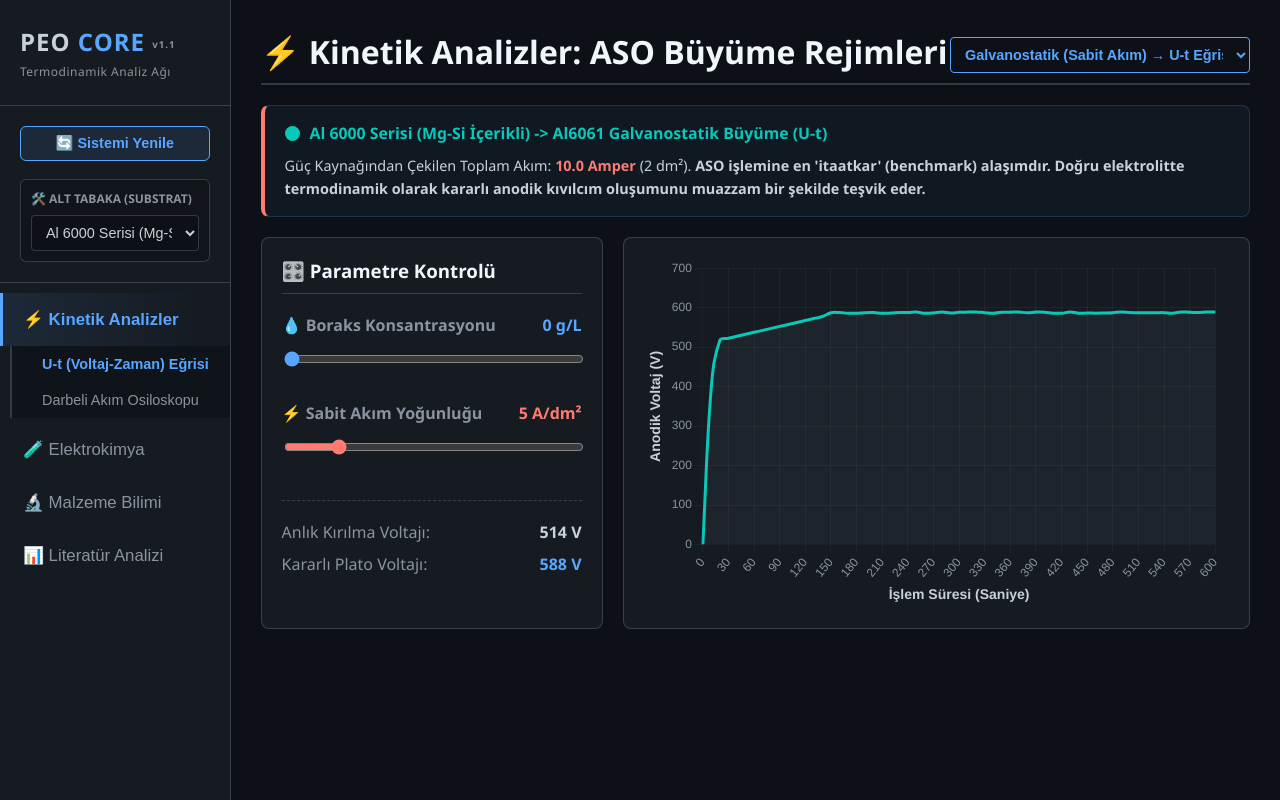
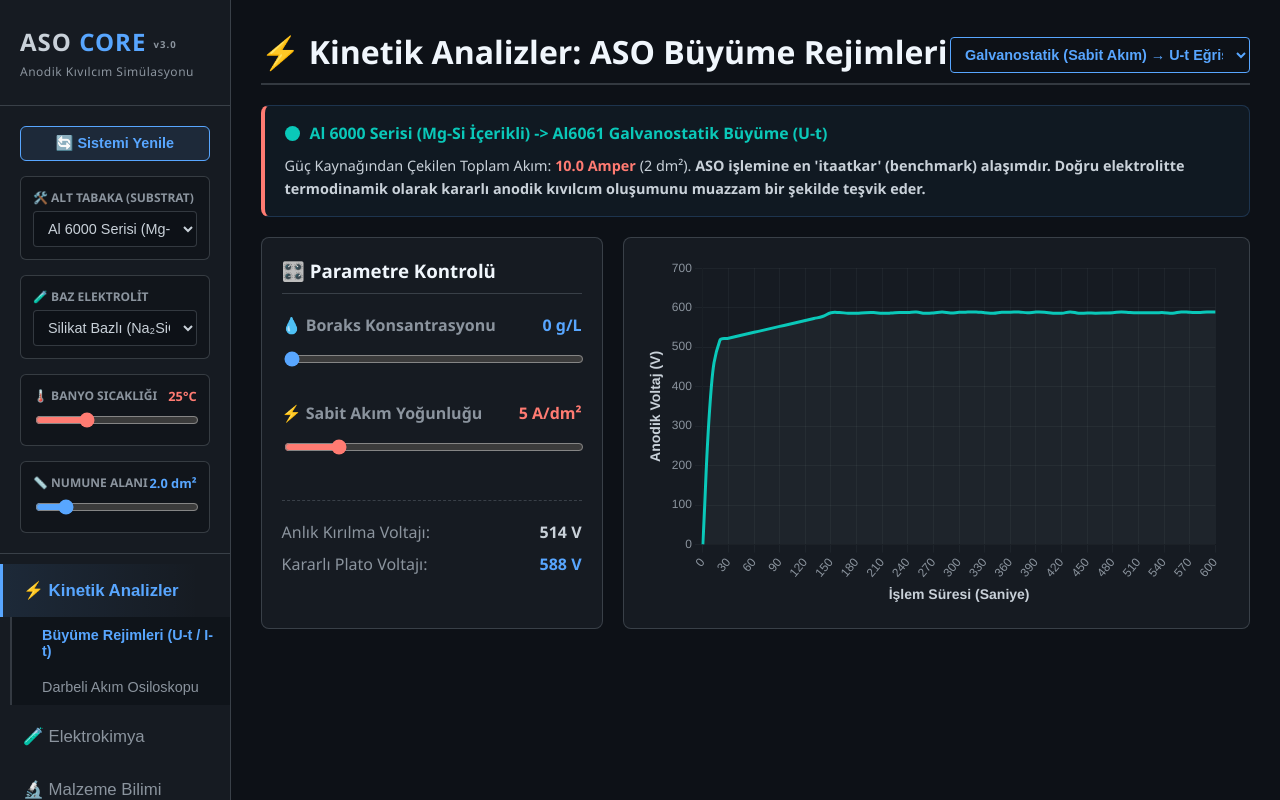
Before and after one commit to Vindicate35/asomaopeo, a plain HTML site: page index.html in a window 1280 px wide. Drawn offline with nearby package versions, Linux system fonts and the light colour scheme.

Commit message:
ASO Core v3.0

```diff
--- a/index.html
+++ b/index.html
@@ -4,93 +4,168 @@
 <head>
     <meta charset="UTF-8">
     <meta name="viewport" content="width=device-width, initial-scale=1.0">
-    <title>PEO Core - Yüzey Mühendisliği</title>
+    <title>ASO Core - Yüzey Mühendisliği</title>
     <link rel="icon" type="image/png" href="alümina.png">
     <script src="https://cdn.jsdelivr.net/npm/chart.js"></script>
     <style>
-        /* 🔬 BİLİMSEL LABORATUVAR RENK PALETİ (Alümina & Plazma Konsepti) */
         :root {
-            --bg-dark: #0d1117; /* Titanyum Mat Siyah/Gri (Derinlik) */
-            --bg-panel: #161b22; /* İkincil Panel Grisi */
-            --plasma-blue: #58a6ff; /* Dielektrik Kırılma / Plazma Mavisi */
-            --alumina-gray: #c9d1d9; /* Alümina / Metalik Beyaz */
-            --spark-orange: #ff7b72; /* Anodik Kıvılcım / Isı Turuncusu */
-            --text-main: #8b949e; /* Standart okuma metni */
-            --text-light: #f0f6fc; /* Başlıklar ve vurgular */
+            --bg-dark: #0d1117;
+            --bg-panel: #161b22;
+            --plasma-blue: #58a6ff;
+            --alumina-gray: #c9d1d9;
+            --spark-orange: #ff7b72;
+            --text-main: #8b949e;
+            --text-light: #f0f6fc;
             --border-color: rgba(139, 148, 158, 0.3);
         }
 
         body {
-            margin: 0; display: flex; min-height: 100vh;
+            margin: 0;
+            display: flex;
+            min-height: 100vh;
             font-family: 'Segoe UI', system-ui, sans-serif;
             background-color: var(--bg-dark);
             color: var(--text-main);
         }
 
-        #container-wrapper { display: flex; flex-direction: column; width: 100%; }
+        #container-wrapper {
+            display: flex;
+            flex-direction: column;
+            width: 100%;
+        }
 
-        /* 📌 SOL MENÜ (NAVBAR) */
         #sidebar {
-            width: 280px; height: 100vh; background: var(--bg-panel);
-            border-right: 1px solid var(--border-color); display: flex;
-            flex-direction: column; overflow-y: auto; scrollbar-width: thin;
+            width: 280px;
+            height: 100vh;
+            background: var(--bg-panel);
+            border-right: 1px solid var(--border-color);
+            display: flex;
+            flex-direction: column;
+            overflow-y: auto;
+            scrollbar-width: thin;
             scrollbar-color: var(--alumina-gray) var(--bg-dark);
         }
 
-        #app-content { flex: 1; padding: 30px; overflow-y: auto; position: relative; background: var(--bg-dark); }
+        #app-content {
+            flex: 1;
+            padding: 30px;
+            overflow-y: auto;
+            position: relative;
+            background: var(--bg-dark);
+        }
 
-        /* 🌟 BİLİMSEL BUTON EFEKTLERİ */
         .btn-refresh {
-            background: rgba(88, 166, 255, 0.1); color: var(--plasma-blue);
-            border: 1px solid var(--plasma-blue); padding: 8px 12px;
-            border-radius: 6px; cursor: pointer; font-size: 0.9em; font-weight: bold;
+            background: rgba(88, 166, 255, 0.1);
+            color: var(--plasma-blue);
+            border: 1px solid var(--plasma-blue);
+            padding: 8px 12px;
+            border-radius: 6px;
+            cursor: pointer;
+            font-size: 0.9em;
+            font-weight: bold;
             transition: all 0.2s ease-in-out;
         }
+
         .btn-refresh:hover {
-            background: rgba(88, 166, 255, 0.2); transform: translateY(-1px);
+            background: rgba(88, 166, 255, 0.2);
+            transform: translateY(-1px);
             box-shadow: 0 4px 12px rgba(88, 166, 255, 0.15);
         }
 
         .sci-select {
-            width: 100%; background: var(--bg-dark); color: var(--alumina-gray);
-            border: 1px solid var(--border-color); padding: 8px 10px; border-radius: 4px;
-            font-size: 0.9em; cursor: pointer; outline: none; transition: border-color 0.2s;
+            width: 100%;
+            background: var(--bg-dark);
+            color: var(--alumina-gray);
+            border: 1px solid var(--border-color);
+            padding: 8px 10px;
+            border-radius: 4px;
+            font-size: 0.9em;
+            cursor: pointer;
+            outline: none;
+            transition: border-color 0.2s;
         }
-        .sci-select:focus { border-color: var(--plasma-blue); }
 
-        /* ANA MENÜ BUTONLARI */
+        .sci-select:focus {
+            border-color: var(--plasma-blue);
+        }
+
         .menu-btn {
-            background: transparent; color: var(--text-main); border: none;
-            padding: 16px 20px; text-align: left; font-size: 1.05em; cursor: pointer;
-            border-left: 3px solid transparent; transition: all 0.2s ease;
+            background: transparent;
+            color: var(--text-main);
+            border: none;
+            padding: 16px 20px;
+            text-align: left;
+            font-size: 1.05em;
+            cursor: pointer;
+            border-left: 3px solid transparent;
+            transition: all 0.2s ease;
             font-weight: 500;
         }
-        .menu-btn:hover { background-color: rgba(201, 209, 217, 0.05); color: var(--alumina-gray); }
+
+        .menu-btn:hover {
+            background-color: rgba(201, 209, 217, 0.05);
+            color: var(--alumina-gray);
+        }
+
         .menu-btn.aktif {
-            border-left: 3px solid var(--plasma-blue); color: var(--plasma-blue);
+            border-left: 3px solid var(--plasma-blue);
+            color: var(--plasma-blue);
             background: linear-gradient(90deg, rgba(88, 166, 255, 0.1) 0%, transparent 100%);
             font-weight: bold;
         }
 
-        /* ALT MENÜ (AKORDEON) STİLLERİ */
         .alt-menu-kapsayici {
-            display: none; flex-direction: column; background-color: rgba(1, 4, 9, 0.3);
-            border-left: 2px solid var(--border-color); margin-left: 10px; margin-bottom: 5px;
+            display: none;
+            flex-direction: column;
+            background-color: rgba(1, 4, 9, 0.3);
+            border-left: 2px solid var(--border-color);
+            margin-left: 10px;
+            margin-bottom: 5px;
         }
-        .alt-menu-kapsayici.acik { display: flex !important; animation: fadein 0.2s ease; }
+
+        .alt-menu-kapsayici.acik {
+            display: flex !important;
+            animation: fadein 0.2s ease;
+        }
 
         .alt-btn {
-            background: transparent; color: var(--text-main); border: none;
-            padding: 10px 15px 10px 30px; text-align: left; font-size: 0.9em;
-            cursor: pointer; transition: all 0.2s ease;
+            background: transparent;
+            color: var(--text-main);
+            border: none;
+            padding: 10px 15px 10px 30px;
+            text-align: left;
+            font-size: 0.9em;
+            cursor: pointer;
+            transition: all 0.2s ease;
         }
-        .alt-btn:hover { color: var(--alumina-gray); background-color: rgba(201, 209, 217, 0.05); }
-        .alt-btn.aktif { color: var(--plasma-blue); font-weight: bold; }
 
-        /* Simülasyon Slider Stilleri */
-        .sim-label { display: flex; justify-content: space-between; margin-bottom: 5px; }
+        .alt-btn:hover {
+            color: var(--alumina-gray);
+            background-color: rgba(201, 209, 217, 0.05);
+        }
 
-        @keyframes fadein { from { opacity: 0; transform: translateY(-5px); } to { opacity: 1; transform: translateY(0); } }
+        .alt-btn.aktif {
+            color: var(--plasma-blue);
+            font-weight: bold;
+        }
+
+        .sim-label {
+            display: flex;
+            justify-content: space-between;
+            margin-bottom: 5px;
+        }
+
+        @keyframes fadein {
+            from {
+                opacity: 0;
+                transform: translateY(-5px);
+            }
+
+            to {
+                opacity: 1;
+                transform: translateY(0);
+            }
+        }
     </style>
 </head>
 
@@ -98,42 +173,96 @@
     <nav id="sidebar">
         <div style="padding: 25px 20px; border-bottom: 1px solid var(--border-color);">
             <h1 style="color: var(--alumina-gray); margin: 0; font-size: 1.5em; letter-spacing: 1px;">
-                PEO <span style="color: var(--plasma-blue);">CORE</span> <span style="font-size: 0.4em; color: var(--text-main); vertical-align: middle;">v1.1</span>
+                ASO <span style="color: var(--plasma-blue);">CORE</span> <span
+                    style="font-size: 0.4em; color: var(--text-main); vertical-align: middle;">v3.0</span>
             </h1>
-            <div style="color: var(--text-main); font-size: 0.75em; margin-top: 5px; letter-spacing: 0.5px;">Termodinamik Analiz Ağı</div>
+            <div style="color: var(--text-main); font-size: 0.75em; margin-top: 5px; letter-spacing: 0.5px;">Anodik
+                Kıvılcım Simülasyonu</div>
         </div>
 
-        <div style="padding: 20px; border-bottom: 1px solid var(--border-color); display: flex; flex-direction: column; gap: 8px;">
+        <div
+            style="padding: 20px; border-bottom: 1px solid var(--border-color); display: flex; flex-direction: column; gap: 15px;">
             <button class="btn-refresh" onclick="location.reload()">🔄 Sistemi Yenile</button>
-            <div style="margin-top: 10px; background: rgba(0,0,0,0.2); padding: 10px; border-radius: 6px; border: 1px solid var(--border-color);">
-                <label style="color: var(--text-main); font-size: 0.75em; text-transform: uppercase; margin-bottom: 8px; display: block; font-weight: bold;">🛠️ Alt Tabaka (Substrat)</label>
-                <select id="global-substrat" class="sci-select">
-                    <option value="Al6061">Alüminyum 6061</option>
-                    <option value="Ti6Al4V">Titanyum Gr5</option>
+
+            <div
+                style="background: rgba(0,0,0,0.2); padding: 12px; border-radius: 6px; border: 1px solid var(--border-color);">
+                <label
+                    style="color: var(--text-main); font-size: 0.75em; text-transform: uppercase; margin-bottom: 5px; display: block; font-weight: bold;">🛠️
+                    Alt Tabaka (Substrat)</label>
+                <select id="global-substrat" class="sci-select" onchange="AsoSimulasyon.secimDegisti()"></select>
+            </div>
+
+            <div
+                style="background: rgba(0,0,0,0.2); padding: 12px; border-radius: 6px; border: 1px solid var(--border-color);">
+                <label
+                    style="color: var(--text-main); font-size: 0.75em; text-transform: uppercase; margin-bottom: 5px; display: block; font-weight: bold;">🧪
+                    Baz Elektrolit</label>
+                <select id="global-elektrolit" class="sci-select" onchange="AsoSimulasyon.tetikleAktifHesaplama()">
+                    <option value="silikat">Silikat Bazlı (Na₂SiO₃)</option>
+                    <option value="fosfat">Fosfat Bazlı (Na₃PO₄)</option>
+                    <option value="aluminat">Alüminat Bazlı (NaAlO₂)</option>
+                    <option value="asidik" style="color:#d2a8ff; font-weight:bold;">Seyreltik Asidik (ASO Rejimi)
+                    </option>
                 </select>
+            </div>
+
+            <div
+                style="background: rgba(0,0,0,0.2); padding: 12px; border-radius: 6px; border: 1px solid var(--border-color);">
+                <div style="display:flex; justify-content:space-between; margin-bottom: 5px;">
+                    <label
+                        style="color: var(--text-main); font-size: 0.75em; text-transform: uppercase; font-weight: bold;">🌡️
+                        Banyo Sıcaklığı</label>
+                    <span id="gosterge-sicaklik"
+                        style="color:var(--spark-orange); font-size: 0.8em; font-weight:bold;">25°C</span>
+                </div>
+                <input type="range" id="global-sicaklik" min="10" max="60" step="1" value="25"
+                    style="width: 100%; accent-color: var(--spark-orange);"
+                    oninput="document.getElementById('gosterge-sicaklik').innerText = this.value + '°C'; AsoSimulasyon.tetikleAktifHesaplama()">
+            </div>
+
+            <div
+                style="background: rgba(0,0,0,0.2); padding: 12px; border-radius: 6px; border: 1px solid var(--border-color);">
+                <div style="display:flex; justify-content:space-between; margin-bottom: 5px;">
+                    <label
+                        style="color: var(--text-main); font-size: 0.75em; text-transform: uppercase; font-weight: bold;">📏
+                        Numune Alanı</label>
+                    <span id="gosterge-alan" style="color:var(--plasma-blue); font-size: 0.8em; font-weight:bold;">2.0
+                        dm²</span>
+                </div>
+                <input type="range" id="global-alan" min="0.5" max="10" step="0.5" value="2.0"
+                    style="width: 100%; accent-color: var(--plasma-blue);"
+                    oninput="document.getElementById('gosterge-alan').innerText = this.value + ' dm²'; AsoSimulasyon.tetikleAktifHesaplama()">
             </div>
         </div>
 
         <div id="menu-listeler" style="padding-top: 10px;">
-            <button class="menu-btn aktif" id="btn-kinetik" onclick="PeoSimulasyon.toggleMenu('menu-kinetik', 'btn-kinetik')">⚡ Kinetik Analizler</button>
+            <button class="menu-btn aktif" id="btn-kinetik"
+                onclick="AsoSimulasyon.toggleMenu('menu-kinetik', 'btn-kinetik')">⚡ Kinetik Analizler</button>
             <div id="menu-kinetik" class="alt-menu-kapsayici acik">
-                <button class="alt-btn" onclick="PeoSimulasyon.yukle(this, 'voltaj-zaman')">U-t (Voltaj-Zaman) Eğrisi</button>
-                <button class="alt-btn" onclick="PeoSimulasyon.yukle(this, 'osiloskop')">Darbeli Akım Osiloskopu</button>
+                <button class="alt-btn" onclick="AsoSimulasyon.yukle(this, 'voltaj-zaman')">Büyüme Rejimleri (U-t /
+                    I-t)</button>
+                <button class="alt-btn" onclick="AsoSimulasyon.yukle(this, 'osiloskop')">Darbeli Akım
+                    Osiloskopu</button>
             </div>
 
-            <button class="menu-btn" id="btn-korozyon" onclick="PeoSimulasyon.toggleMenu('menu-korozyon', 'btn-korozyon')">🧪 Elektrokimya</button>
+            <button class="menu-btn" id="btn-korozyon"
+                onclick="AsoSimulasyon.toggleMenu('menu-korozyon', 'btn-korozyon')">🧪 Elektrokimya</button>
             <div id="menu-korozyon" class="alt-menu-kapsayici">
-                <button class="alt-btn" onclick="PeoSimulasyon.yukle(this, 'elektrokimya')">PDP (Tafel) & EIS (Nyquist)</button>
+                <button class="alt-btn" onclick="AsoSimulasyon.yukle(this, 'elektrokimya')">PDP (Tafel) & EIS
+                    (Nyquist)</button>
             </div>
 
-            <button class="menu-btn" id="btn-malzeme" onclick="PeoSimulasyon.toggleMenu('menu-malzeme', 'btn-malzeme')">🔬 Malzeme Bilimi</button>
+            <button class="menu-btn" id="btn-malzeme"
+                onclick="AsoSimulasyon.toggleMenu('menu-malzeme', 'btn-malzeme')">🔬 Malzeme Bilimi</button>
             <div id="menu-malzeme" class="alt-menu-kapsayici">
-                <button class="alt-btn" onclick="PeoSimulasyon.yukle(this, 'faz')">Alfa/Gama Faz Dağılımı</button>
+                <button class="alt-btn" onclick="AsoSimulasyon.yukle(this, 'faz')">Alfa/Gama Faz Dağılımı</button>
             </div>
 
-            <button class="menu-btn" id="btn-literatur" onclick="PeoSimulasyon.toggleMenu('menu-literatur', 'btn-literatur')">📊 Literatür Analizi</button>
+            <button class="menu-btn" id="btn-literatur"
+                onclick="AsoSimulasyon.toggleMenu('menu-literatur', 'btn-literatur')">📊 Literatür Analizi</button>
             <div id="menu-literatur" class="alt-menu-kapsayici">
-                <button class="alt-btn" onclick="PeoSimulasyon.yukle(this, 'yayin-grafigi')">ASO Yayın-Atıf Grafiği</button>
+                <button class="alt-btn" onclick="AsoSimulasyon.yukle(this, 'yayin-grafigi')">ASO Yayın-Atıf
+                    Grafiği</button>
             </div>
         </div>
     </nav>
@@ -148,4 +277,5 @@
 
     <script src="app.js"></script>
 </body>
+
 </html>
```
